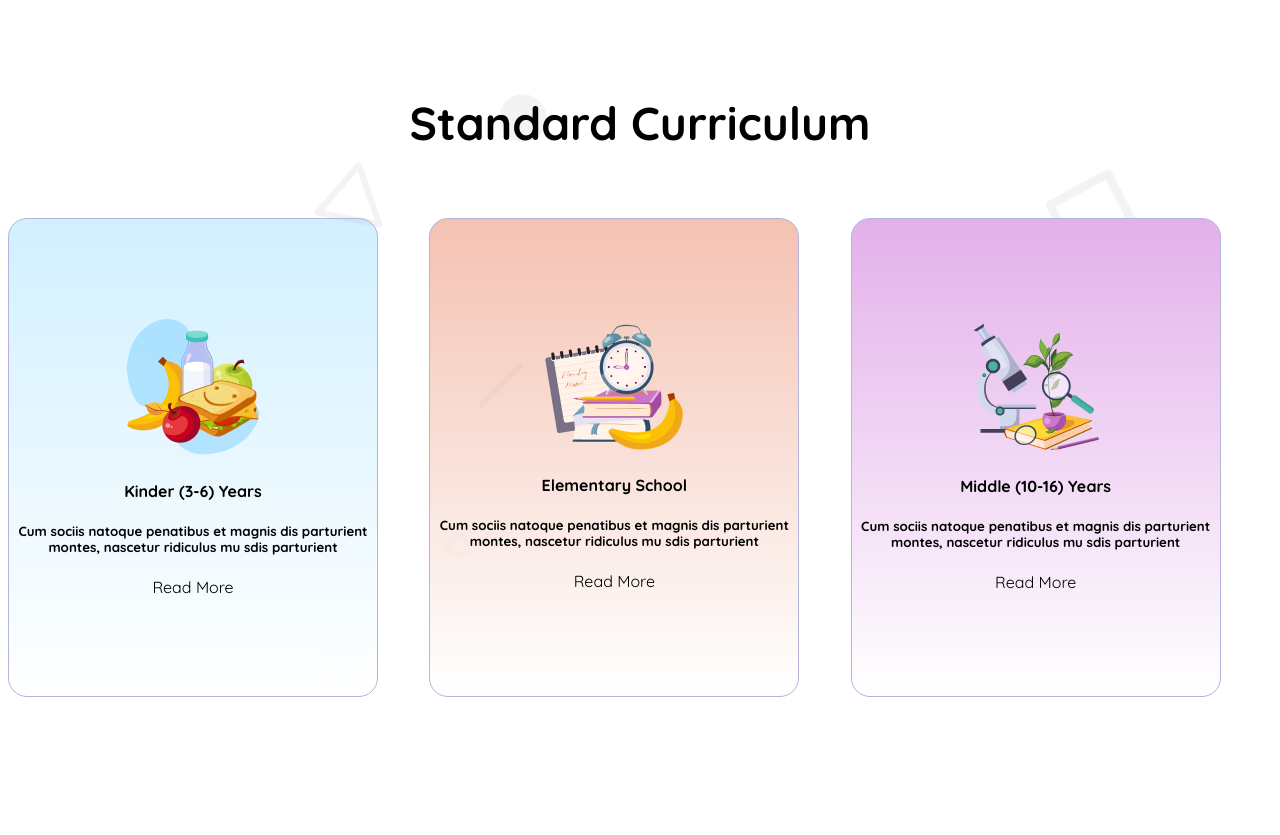
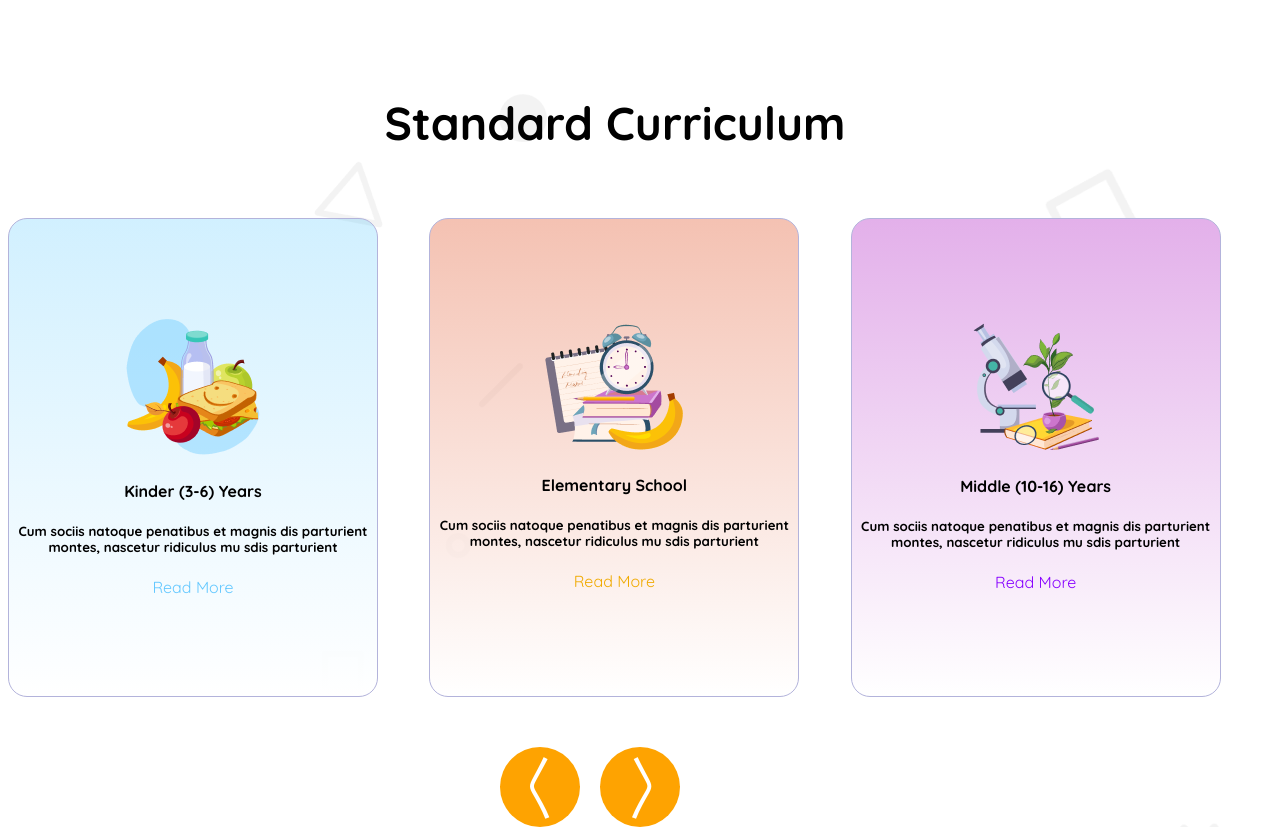
Before and after one commit to Antik-12/programming_hero_assignment_2, a plain HTML site: page index.html in a window 1280 px wide. Shown: the part 739-1574 px from the top of the page. Before the commit the page ends 1444 px from the top, so only its background shows below. Drawn offline with Linux system fonts and the light colour scheme.

Commit message:
some addition and arrowsign

```diff
--- a/index.html
+++ b/index.html
@@ -27,10 +27,11 @@
     </div>
     <div>
     <ul class="nav-links display-flex">
-      <li class="nav-item"><a href="" class="nav-link">Home</a></li>
-      <li class="nav-item"><a href="" class="nav-link">About</a></li>
-      <li class="nav-item"><a href="" class="nav-link">Facilities</a></li>
-      <li class="nav-item"><a href="" class="nav-link">Admission</a></li>
+      <li class="nav-item"><a href="" class="nav-link" style="color: rgba(254, 163, 1, 1);">Home</a></li>
+      <li class="nav-item"><a href="" class="nav-link" style="color:
+      rgba(1, 172, 253, 1);">About</a></li>
+      <li class="nav-item"><a href="" class="nav-link" style="color: rgba(5, 212, 223, 1);">Facilities</a></li>
+      <li class="nav-item"><a href="" class="nav-link" style="color: rgba(93, 88, 239, 1);">Admission</a></li>
     </ul>
 
 
@@ -74,7 +75,7 @@
           <h5 class="fact-des">Cum sociis natoque penatibus et magnis
             dis parturient montes, nascetur ridiculus
             mu sdis parturient</h5>
-          <a class="fact-read">Read More</a>
+          <a class="fact-read" style="color: rgba(100, 200, 255, 1);">Read More</a>
         </div>
         </div>
 
@@ -85,7 +86,7 @@
           <h5 class="fact-des">Cum sociis natoque penatibus et magnis
             dis parturient montes, nascetur ridiculus
             mu sdis parturient</h5>
-          <a class="fact-read">Read More</a>
+          <a class="fact-read" style="color: rgba(240, 170, 0, 1);">Read More</a>
          </div>
         </div>
 
@@ -96,7 +97,7 @@
           <h5 class="fact-des">Cum sociis natoque penatibus et magnis
             dis parturient montes, nascetur ridiculus
             mu sdis parturient</h5>
-          <a class="fact-read">Read More</a>
+          <a class="fact-read" style="color: rgba(135, 0, 255, 1);">Read More</a>
           </div>
         </div>
       </div>
@@ -107,8 +108,17 @@
     </section>
 
 
+    <div class="arrowdesign">
 
-    </div>
+      <div class="circle">
+          <span class="left-mark">&#x3031;</span>
+      </div>
+
+
+      <div class="circle">
+          <span class="right-mark">&#x3031;</span>
+      </div>
+  </div>
 
     <section class="main-2" >
 
--- a/styles/styles.css
+++ b/styles/styles.css
@@ -29,6 +29,7 @@
 .navbar{
   justify-content: space-between;
   align-items: center;
+
 }
  .main-logo {
   display: flex;
@@ -59,7 +60,8 @@
 
 .nav-item{
   list-style: none;
-  margin-right: 30px;
+  margin-right: 50px;
+
 }
 
 .nav-link{
@@ -146,6 +148,7 @@
   .curi-title{
    text-align: center;
    font-size: 2.88rem;
+   margin-right: 50px;
   }
   .curriculum-container{
     display: grid;
@@ -164,10 +167,45 @@
 
   }
 
+
+
+.arrowdesign {
+  display: flex;
+  justify-content: center;
+  align-items: center;
+  font-size: 2rem;
+  gap: 20px;
+  margin-right: 100px;
+}
+.circle {
+  width: 80px;
+  height: 80px;
+  display: flex;
+  justify-content: center;
+  align-items: center;
+  border-radius: 50%;
+  background-color: rgba(254, 163, 1, 1);
+  color: white;
+  font-weight: bold;
+  position: relative;
+  margin-top: 50px;
+
+}
+.left-mark {
+  transform: scaleX(1);
+}
+
+.right-mark{
+  transform: scaleX(-1);
+}
+
    @media screen and (max-width: 576px){
     .navbar{
       display: grid;
       grid-template-columns: repeat(2, 1fr);
+    }
+    .curi-title{
+      margin-left: 50px;
     }
     .nav-links{
       display: none;
@@ -209,6 +247,10 @@
     margin-left: 50px;
    }
 
+   .arrowdesign {
+   display: none;
+}
+
 
 
 
```
